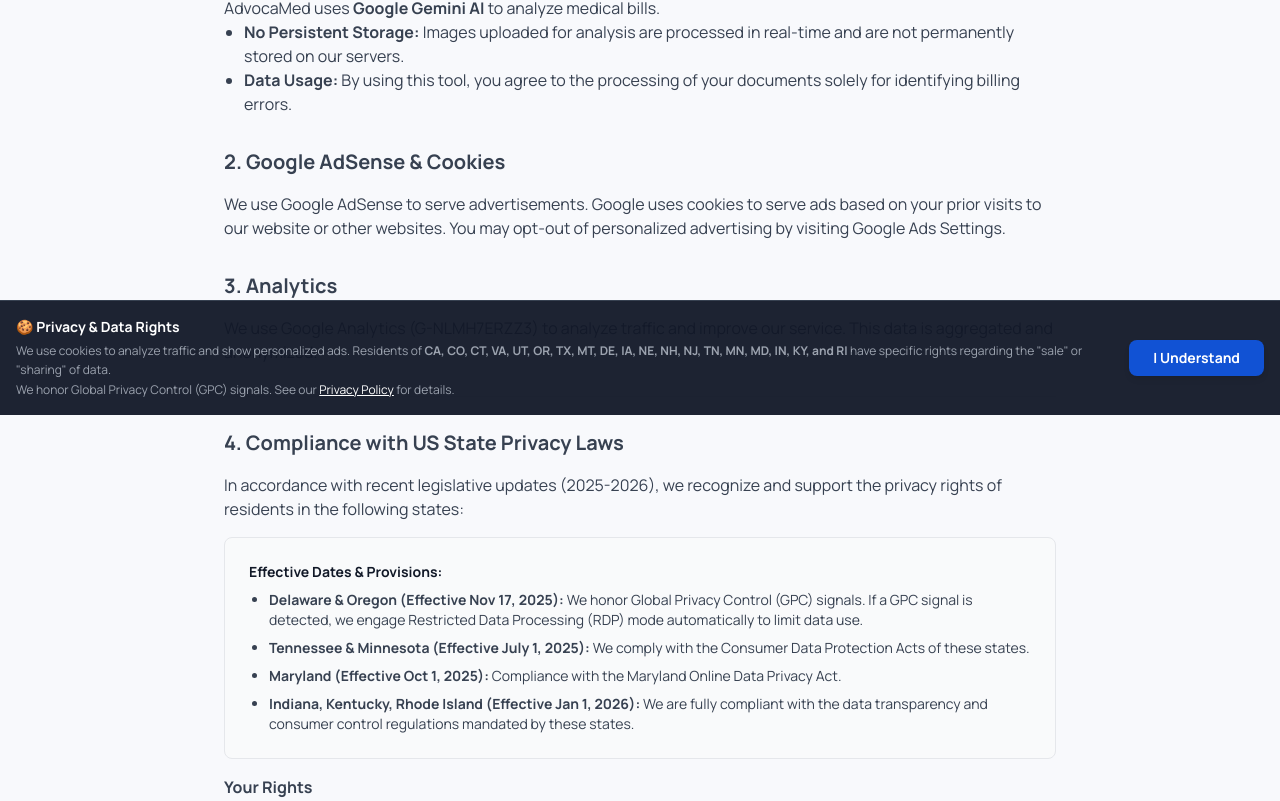
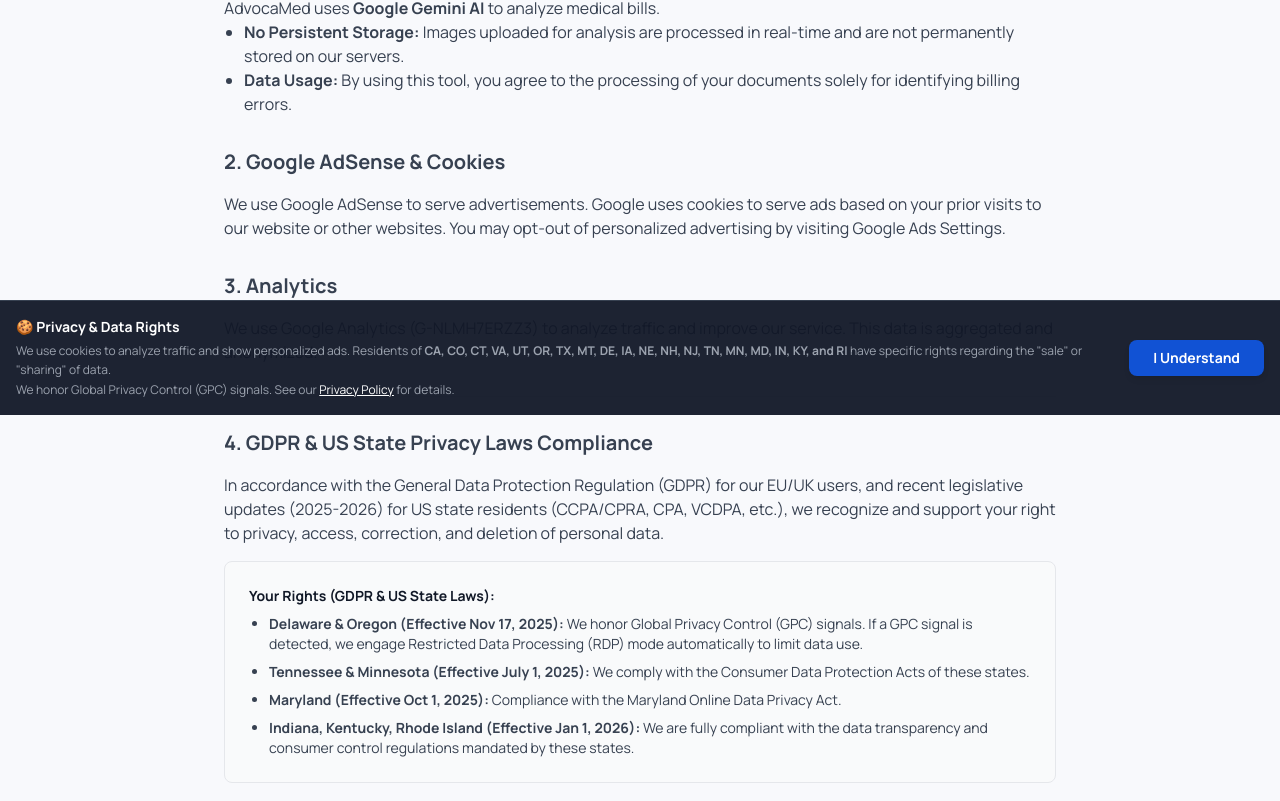
Before and after one commit to gkswjdgb/advocamed-ai, a React (Vite) app in the folder advocamed.ai/: page /privacy-policy in a window 1280 px wide. Shown: the part 385-1186 px from the top of the page. Built offline with nearby package versions, Linux system fonts and the light colour scheme.

Commit message:
Update PrivacyPolicy.tsx

```diff
--- a/advocamed.ai/components/PrivacyPolicy.tsx
+++ b/advocamed.ai/components/PrivacyPolicy.tsx
@@ -40,13 +40,13 @@
 
           <hr className="my-8 border-gray-200" />
 
-          <h2 className="text-xl font-bold mt-8 mb-4">4. Compliance with US State Privacy Laws</h2>
+          <h2 className="text-xl font-bold mt-8 mb-4">4. GDPR & US State Privacy Laws Compliance</h2>
           <p>
-            In accordance with recent legislative updates (2025-2026), we recognize and support the privacy rights of residents in the following states:
+            In accordance with the General Data Protection Regulation (GDPR) for our EU/UK users, and recent legislative updates (2025-2026) for US state residents (CCPA/CPRA, CPA, VCDPA, etc.), we recognize and support your right to privacy, access, correction, and deletion of personal data.
           </p>
 
           <div className="bg-gray-50 p-6 rounded-lg border border-gray-200 my-4 text-sm">
-            <h4 className="font-bold text-gray-900 mb-2">Effective Dates & Provisions:</h4>
+            <h4 className="font-bold text-gray-900 mb-2">Your Rights (GDPR & US State Laws):</h4>
             <ul className="list-disc pl-5 space-y-2">
                 <li><strong>Delaware & Oregon (Effective Nov 17, 2025):</strong> We honor Global Privacy Control (GPC) signals. If a GPC signal is detected, we engage Restricted Data Processing (RDP) mode automatically to limit data use.</li>
                 <li><strong>Tennessee & Minnesota (Effective July 1, 2025):</strong> We comply with the Consumer Data Protection Acts of these states.</li>
```
